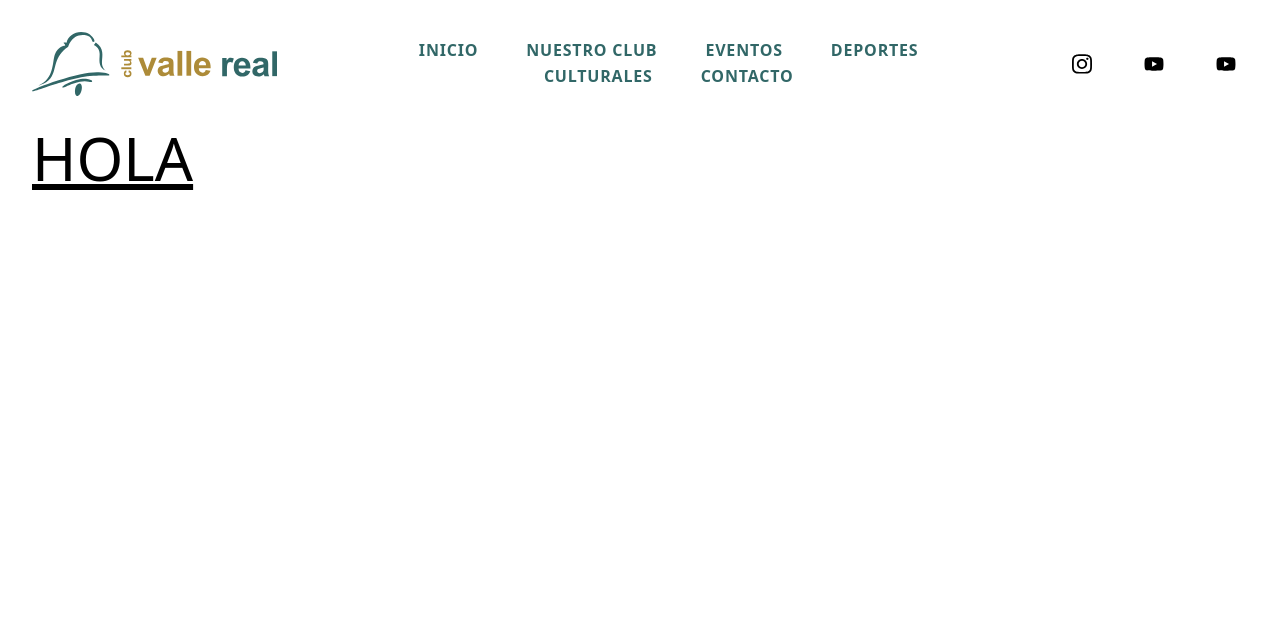
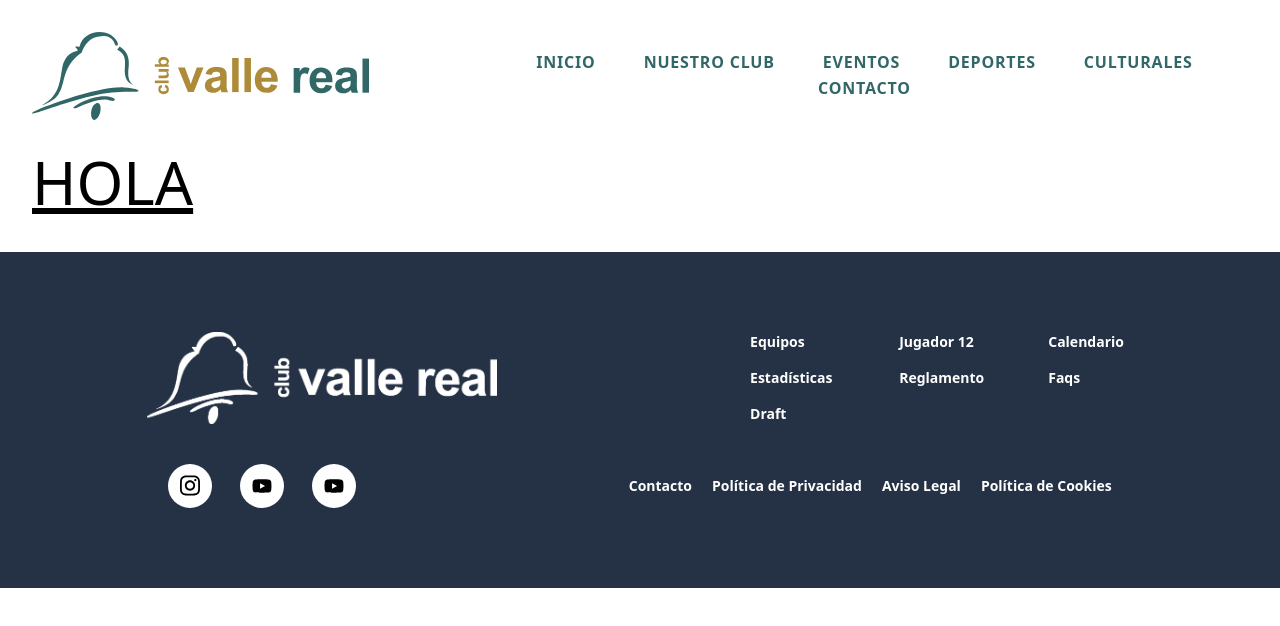
Before and after one commit to albertobautista/club-valle-real-reactapp, a Next.js app: page / in a window 1280 px wide. Shown: the top 626 px of the page. Built offline with nearby package versions, Linux system fonts and the light colour scheme.

Commit message:
Add footer

```diff
--- /dev/null
+++ b/components/common/Footer/Footer.tsx
@@ -0,0 +1,83 @@
+/* eslint-disable react/jsx-key */
+import Image from 'next/image';
+import React from 'react';
+import { SocialNetworks } from '../SocialNetworks/SocialNetworks';
+import profilePic from '/public/logos/logocvrblanco.png';
+
+const NAV_ENTRIES = [
+  {
+    name: 'Equipos',
+    href: '/equipos',
+  },
+  {
+    name: 'Jugador 12',
+    href: '/jugador-12',
+  },
+  {
+    name: 'Calendario',
+    href: '/calendario',
+  },
+  {
+    name: 'Estadísticas',
+    href: '/estadisticas',
+  },
+  {
+    name: 'Reglamento',
+    href: '/reglamento',
+  },
+  {
+    name: 'Faqs',
+    href: '/faqs',
+  },
+  {
+    name: 'Draft',
+    href: '/draft',
+  },
+];
+export const Footer = () => {
+  return (
+    <div className="page-footer text-white w-full p-10 mt-10 bg-cvr-blue relative overflow-hidden [&>div]:relative [&>div]:z-10">
+      <section className="flex flex-col justify-center gap-10 my-10 text-sm lg:flex-row lg:justify-around">
+        <Image
+          src={profilePic}
+          alt="Logo Club Valle Real de Guadalajara"
+          width={350}
+          height={200}
+        />
+
+        <nav className="flex flex-col gap-4 lg:grid lg:grid-cols-3 lg:gap-0 lg:justify-between lg:gap-x-16 lg:gap-y-4">
+          {NAV_ENTRIES.map((entry, index) => (
+            <a
+              key={index}
+              href={entry.href}
+              className="font-semibold text-center lg:text-left hover:underline"
+            >
+              {entry.name}
+            </a>
+          ))}
+        </nav>
+      </section>
+
+      <section className="flex flex-col my-10 text-sm text-center lg:flex-row lg:text-left gap-14 lg:gap-4 text-lig">
+        <nav className="flex flex-col items-center justify-around w-full gap-12 align-middle lg:flex-row md:gap-4">
+          <SocialNetworks theme="dark" mobileHidden />
+
+          <nav className="flex flex-wrap justify-center gap-5 lg:justify-around">
+            <a className="font-semibold hover:underline" href="/contacto">
+              Contacto
+            </a>
+            <a className="font-semibold hover:underline" href="#">
+              Política de Privacidad
+            </a>
+            <a className="font-semibold hover:underline" href="#">
+              Aviso Legal
+            </a>
+            <a className="font-semibold hover:underline" href="#">
+              Política de Cookies
+            </a>
+          </nav>
+        </nav>
+      </section>
+    </div>
+  );
+};
--- /dev/null
+++ b/components/common/Footer/index.ts
@@ -0,0 +1 @@
+export * from './Footer';
--- a/components/layouts/WebLayout/WebLayout.tsx
+++ b/components/layouts/WebLayout/WebLayout.tsx
@@ -1,3 +1,4 @@
+import { Footer } from '@components/common/Footer';
 import { Navbar } from '@components/ui/Navbar';
 import Head from 'next/head';
 import { FC } from 'react';
@@ -19,7 +20,10 @@ export const WebLayout: FC<IWebLayoutProps> = ({
       <nav>
         <Navbar />
       </nav>
-      <main className="px-8">{children}</main>
+      <main className="px-8 ">{children}</main>
+      <footer>
+        <Footer />
+      </footer>
     </>
   );
 };
--- a/components/ui/Navbar/Navbar.tsx
+++ b/components/ui/Navbar/Navbar.tsx
@@ -1,29 +1,24 @@
 import { MainMenu } from '@components/common/MainMenu';
-import { SocialNetworks } from '@components/common/SocialNetworks/SocialNetworks';
 import Image from 'next/image';
+import Link from 'next/link';
 import { FC } from 'react';
 
 import profilePic from '/public/logos/logocvr.svg';
 
 export const Navbar: FC = () => {
   return (
-    <header className="flex items-center justify-center w-full gap-2 p-8 lg:gap-x-28">
-      <div>
+    <header className="flex items-center w-full gap-2 p-8 lg:gap-x-28">
+      <Link href="/" passHref>
         <Image
           src={profilePic}
           alt="Logo Club Valle Real de Guadalajara"
           width={350}
           height={200}
         />
-      </div>
+      </Link>
       <nav>
         <MainMenu mobileHidden />
       </nav>
-      <div className="flex-1">
-        <div className="flex justify-center">
-          <SocialNetworks mobileHidden theme="dark" />
-        </div>
-      </div>
     </header>
   );
 };
--- a/tailwind.config.js
+++ b/tailwind.config.js
@@ -9,6 +9,7 @@ module.exports = {
       colors: {
         'cvr-green': '#316767',
         'cvr-gold': '#AD8B38',
+        'cvr-blue': '#253245',
       },
     },
   },
```
Also changed, not shown: public/logos/logocvrblanco.png (added).
